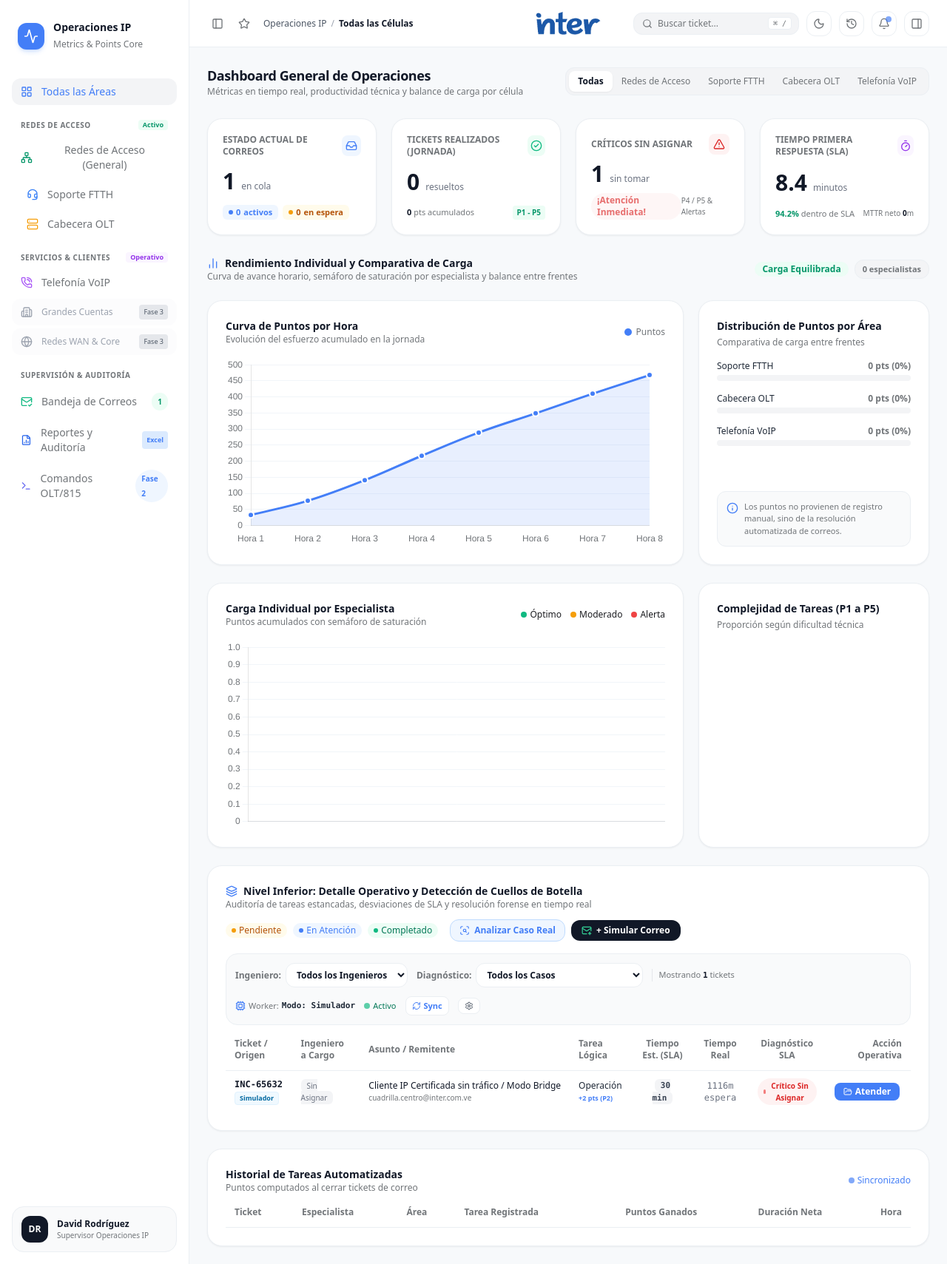
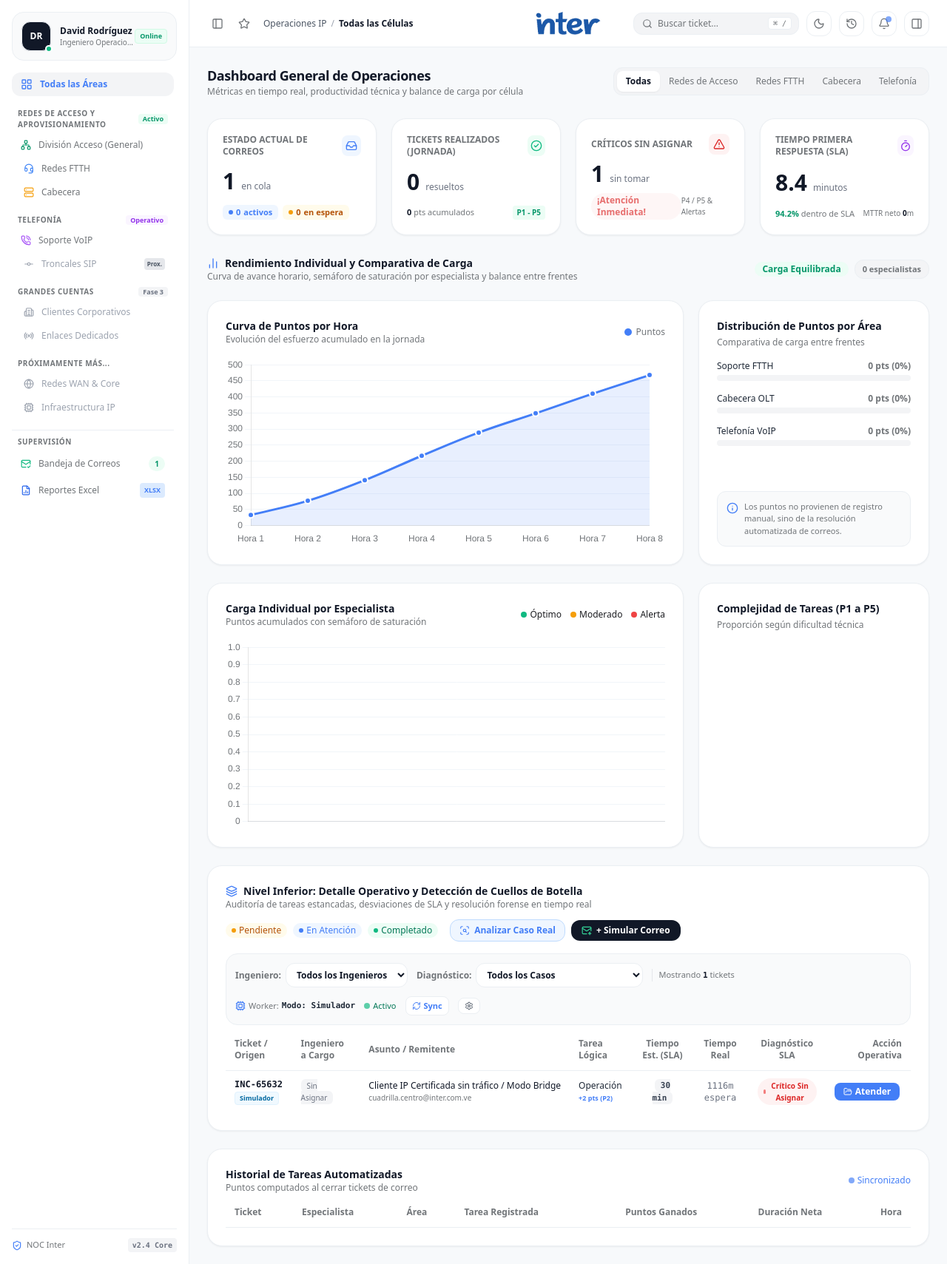
Before and after one commit to joseacorobo/PrototipoWeb_OperacionesIP, a FastAPI app: page / in a window 1280 px wide. Shown: the whole page at 74% size. Run offline with FastAPI, Linux system fonts and the light colour scheme; data comes from the database, SQL or seed files in the repository; data that the repository does not hold is empty; a map, chart or similar area stays blank; some libraries are stand-ins or nearby versions.

Commit message:
feat(sidebar): Implement minimalist navigation hierarchy and reposition active engineer profile to top sidebar

```diff
--- a/app/templates/dashboard.html
+++ b/app/templates/dashboard.html
@@ -52,110 +52,147 @@
     <!-- ============================================================== -->
     <!-- 1. LEFT SIDEBAR (Estilo SnowUI) -->
     <!-- ============================================================== -->
-    <aside class="w-64 bg-snow-sidebar border-r border-snow-border flex flex-col justify-between p-4 select-none">
-        <div>
-            <!-- Logo & Workspace -->
-            <div class="flex items-center gap-3 px-2 py-3 mb-6">
-                <div class="w-9 h-9 rounded-xl bg-snow-blue flex items-center justify-center text-white font-bold shadow-md shadow-blue-500/20">
-                    <i data-lucide="activity" class="w-5 h-5"></i>
+        <!-- ============================================================== -->
+    <!-- 1. LEFT SIDEBAR MINIMALISTA (SnowUI Design System)           -->
+    <!-- ============================================================== -->
+    <aside class="w-64 bg-snow-sidebar border-r border-snow-border flex flex-col justify-between p-4 select-none h-screen">
+
+        <!-- Contenedor Superior: Perfil del Ingeniero y Navegación -->
+        <div class="flex-1 flex flex-col overflow-hidden">
+
+            <!-- Perfil del Ingeniero / Usuario Logeado (Top Sidebar) -->
+            <div class="p-3 bg-gray-50 rounded-2xl border border-snow-border mb-4 flex items-center justify-between shadow-2xs">
+                <div class="flex items-center gap-3 overflow-hidden">
+                    <div class="relative shrink-0">
+                        <div class="w-10 h-10 rounded-xl bg-gray-900 text-white flex items-center justify-center font-bold text-xs shadow-xs border border-snow-border">
+                            DR
+                        </div>
+                        <span class="absolute -bottom-0.5 -right-0.5 w-2.5 h-2.5 rounded-full bg-emerald-500 border-2 border-white dark:border-[#1C1C1E]"></span>
+                    </div>
+                    <div class="overflow-hidden">
+                        <p class="text-xs font-bold text-gray-900 truncate">David Rodríguez</p>
+                        <p class="text-[10px] text-snow-muted truncate font-medium">Ingeniero Operaciones IP</p>
+                    </div>
                 </div>
-                <div>
-                    <h1 class="font-bold text-sm leading-tight text-gray-900">Operaciones IP</h1>
-                    <span class="text-xs text-snow-muted">Metrics & Points Core</span>
+                <div class="flex items-center">
+                    <span class="text-[9px] font-bold px-1.5 py-0.5 rounded bg-emerald-50 text-emerald-600 border border-emerald-100">Online</span>
                 </div>
             </div>
 
-            <!-- Navigation Sections -->
-            <div class="space-y-5">
+            <!-- Navegación Minimalista con Scroll Limpio -->
+            <div class="flex-1 overflow-y-auto space-y-4 pr-1">
 
-                <!-- Vista Global -->
+                <!-- Vista Global / General -->
                 <div>
-                    <button onclick="changeArea('Todas')" id="nav-area-todas" class="w-full flex items-center gap-3 px-3 py-2 rounded-xl text-sm font-medium bg-gray-100 text-snow-blue transition">
+                    <button onclick="changeArea('Todas')" id="nav-area-todas" class="w-full flex items-center gap-2.5 px-3 py-2 rounded-xl text-xs font-semibold bg-gray-100 text-snow-blue transition">
                         <i data-lucide="layout-grid" class="w-4 h-4"></i>
                         <span>Todas las Áreas</span>
                     </button>
                 </div>
 
-                <!-- Categoría 1: Redes de Acceso -->
+                <!-- Categoría 1: Redes de Acceso y Aprovisionamiento -->
                 <div>
-                    <div class="flex items-center justify-between px-3 mb-2">
-                        <p class="text-[10px] font-bold tracking-wider text-snow-muted uppercase">Redes de Acceso</p>
+                    <div class="flex items-center justify-between px-2 mb-1.5">
+                        <p class="text-[10px] font-bold tracking-wider text-snow-muted uppercase">Redes de Acceso y Aprovisionamiento</p>
                         <span class="text-[9px] font-bold px-1.5 py-0.2 rounded bg-emerald-50 text-emerald-600">Activo</span>
                     </div>
                     <nav class="space-y-1">
-                        <button onclick="changeArea('Acceso')" id="nav-area-acceso" class="w-full flex items-center gap-3 px-3 py-2 rounded-xl text-sm font-medium text-snow-muted hover:bg-gray-50 hover:text-gray-900 transition">
-                            <i data-lucide="network" class="w-4 h-4 text-emerald-600"></i>
-                            <span>Redes de Acceso (General)</span>
+                        <button onclick="changeArea('Acceso')" id="nav-area-acceso" class="w-full flex items-center gap-2.5 px-3 py-1.5 rounded-xl text-xs font-medium text-snow-muted hover:bg-gray-50 hover:text-gray-900 transition">
+                            <i data-lucide="network" class="w-3.5 h-3.5 text-emerald-600"></i>
+                            <span>División Acceso (General)</span>
                         </button>
-                        <button onclick="changeArea('Soporte')" id="nav-area-soporte" class="w-full flex items-center gap-3 px-3 py-2 rounded-xl text-sm font-medium text-snow-muted hover:bg-gray-50 hover:text-gray-900 transition pl-5">
-                            <i data-lucide="headset" class="w-4 h-4 text-blue-500"></i>
-                            <span>Soporte FTTH</span>
+                        <button onclick="changeArea('Soporte')" id="nav-area-soporte" class="w-full flex items-center gap-2.5 px-3 py-1.5 rounded-xl text-xs font-medium text-snow-muted hover:bg-gray-50 hover:text-gray-900 transition pl-4">
+                            <i data-lucide="headset" class="w-3.5 h-3.5 text-blue-500"></i>
+                            <span>Redes FTTH</span>
                         </button>
-                        <button onclick="changeArea('Cabecera')" id="nav-area-cabecera" class="w-full flex items-center gap-3 px-3 py-2 rounded-xl text-sm font-medium text-snow-muted hover:bg-gray-50 hover:text-gray-900 transition pl-5">
-                            <i data-lucide="server" class="w-4 h-4 text-amber-500"></i>
-                            <span>Cabecera OLT</span>
+                        <button onclick="changeArea('Cabecera')" id="nav-area-cabecera" class="w-full flex items-center gap-2.5 px-3 py-1.5 rounded-xl text-xs font-medium text-snow-muted hover:bg-gray-50 hover:text-gray-900 transition pl-4">
+                            <i data-lucide="server" class="w-3.5 h-3.5 text-amber-500"></i>
+                            <span>Cabecera</span>
                         </button>
                     </nav>
                 </div>
 
-                <!-- Categoría 2: Servicios & Clientes -->
+                <!-- Categoría 2: Telefonía -->
                 <div>
-                    <div class="flex items-center justify-between px-3 mb-2">
-                        <p class="text-[10px] font-bold tracking-wider text-snow-muted uppercase">Servicios & Clientes</p>
+                    <div class="flex items-center justify-between px-2 mb-1.5">
+                        <p class="text-[10px] font-bold tracking-wider text-snow-muted uppercase">Telefonía</p>
                         <span class="text-[9px] font-bold px-1.5 py-0.2 rounded bg-purple-50 text-purple-600">Operativo</span>
                     </div>
                     <nav class="space-y-1">
-                        <button onclick="changeArea('Telefonía')" id="nav-area-telefonia" class="w-full flex items-center gap-3 px-3 py-2 rounded-xl text-sm font-medium text-snow-muted hover:bg-gray-50 hover:text-gray-900 transition">
-                            <i data-lucide="phone-call" class="w-4 h-4 text-purple-500"></i>
-                            <span>Telefonía VoIP</span>
+                        <button onclick="changeArea('Telefonía')" id="nav-area-telefonia" class="w-full flex items-center gap-2.5 px-3 py-1.5 rounded-xl text-xs font-medium text-snow-muted hover:bg-gray-50 hover:text-gray-900 transition">
+                            <i data-lucide="phone-call" class="w-3.5 h-3.5 text-purple-500"></i>
+                            <span>Soporte VoIP</span>
                         </button>
-                        <div class="flex items-center gap-3 px-3 py-2 rounded-xl text-xs font-medium text-gray-400 cursor-not-allowed select-none bg-gray-50/50">
-                            <i data-lucide="building-2" class="w-4 h-4 text-gray-400"></i>
-                            <span>Grandes Cuentas</span>
-                            <span class="ml-auto text-[9px] bg-gray-200 text-gray-600 px-1.5 py-0.5 rounded font-medium">Fase 3</span>
-                        </div>
-                        <div class="flex items-center gap-3 px-3 py-2 rounded-xl text-xs font-medium text-gray-400 cursor-not-allowed select-none bg-gray-50/50">
-                            <i data-lucide="globe" class="w-4 h-4 text-gray-400"></i>
-                            <span>Redes WAN & Core</span>
-                            <span class="ml-auto text-[9px] bg-gray-200 text-gray-600 px-1.5 py-0.5 rounded font-medium">Fase 3</span>
+                        <div class="flex items-center gap-2.5 px-3 py-1.5 rounded-xl text-xs font-medium text-gray-400 select-none pl-4">
+                            <i data-lucide="git-commit" class="w-3.5 h-3.5 text-gray-400"></i>
+                            <span>Troncales SIP</span>
+                            <span class="ml-auto text-[8px] bg-gray-200 text-gray-600 px-1 py-0.2 rounded font-semibold">Prox.</span>
                         </div>
                     </nav>
                 </div>
 
-                <!-- Supervisión, FSM y Auditoría -->
+                <!-- Categoría 3: Grandes Cuentas -->
                 <div>
-                    <p class="text-[10px] font-bold tracking-wider text-snow-muted uppercase px-3 mb-2">Supervisión & Auditoría</p>
+                    <div class="flex items-center justify-between px-2 mb-1.5">
+                        <p class="text-[10px] font-bold tracking-wider text-snow-muted uppercase">Grandes Cuentas</p>
+                        <span class="text-[9px] font-bold px-1.5 py-0.2 rounded bg-gray-100 text-gray-500">Fase 3</span>
+                    </div>
                     <nav class="space-y-1">
-                        <a href="#inbox-section" class="flex items-center gap-3 px-3 py-2 rounded-xl text-sm font-medium text-snow-muted hover:bg-gray-50 hover:text-gray-900 transition">
-                            <i data-lucide="mail-check" class="w-4 h-4 text-emerald-500"></i>
+                        <div class="flex items-center gap-2.5 px-3 py-1.5 rounded-xl text-xs font-medium text-gray-400 select-none pl-4">
+                            <i data-lucide="building-2" class="w-3.5 h-3.5 text-gray-400"></i>
+                            <span>Clientes Corporativos</span>
+                        </div>
+                        <div class="flex items-center gap-2.5 px-3 py-1.5 rounded-xl text-xs font-medium text-gray-400 select-none pl-4">
+                            <i data-lucide="radio" class="w-3.5 h-3.5 text-gray-400"></i>
+                            <span>Enlaces Dedicados</span>
+                        </div>
+                    </nav>
+                </div>
+
+                <!-- Próximamente Más Áreas -->
+                <div>
+                    <div class="px-2 mb-1.5">
+                        <p class="text-[10px] font-bold tracking-wider text-snow-muted uppercase">Próximamente más...</p>
+                    </div>
+                    <nav class="space-y-1">
+                        <div class="flex items-center gap-2.5 px-3 py-1.5 rounded-xl text-xs font-medium text-gray-400 select-none pl-4">
+                            <i data-lucide="globe" class="w-3.5 h-3.5 text-gray-400"></i>
+                            <span>Redes WAN & Core</span>
+                        </div>
+                        <div class="flex items-center gap-2.5 px-3 py-1.5 rounded-xl text-xs font-medium text-gray-400 select-none pl-4">
+                            <i data-lucide="cpu" class="w-3.5 h-3.5 text-gray-400"></i>
+                            <span>Infraestructura IP</span>
+                        </div>
+                    </nav>
+                </div>
+
+                <!-- Supervisión Operativa & Auditoría -->
+                <div class="pt-2 border-t border-snow-border">
+                    <p class="text-[10px] font-bold tracking-wider text-snow-muted uppercase px-2 mb-1.5">Supervisión</p>
+                    <nav class="space-y-1">
+                        <a href="#inbox-section" class="flex items-center gap-2.5 px-3 py-1.5 rounded-xl text-xs font-medium text-snow-muted hover:bg-gray-50 hover:text-gray-900 transition">
+                            <i data-lucide="mail-check" class="w-3.5 h-3.5 text-emerald-500"></i>
                             <span>Bandeja de Correos</span>
-                            <span id="badge-inbox-count" class="ml-auto text-[10px] bg-emerald-50 text-emerald-600 px-2 py-0.5 rounded-full font-bold">3</span>
+                            <span id="badge-inbox-count" class="ml-auto text-[10px] bg-emerald-50 text-emerald-600 px-2 py-0.5 rounded-full font-bold">--</span>
                         </a>
-                        <button onclick="openReportsModal()" class="w-full flex items-center gap-3 px-3 py-2 rounded-xl text-sm font-medium text-snow-muted hover:bg-blue-50 hover:text-snow-blue transition text-left">
-                            <i data-lucide="file-bar-chart-2" class="w-4 h-4 text-blue-600"></i>
-                            <span>Reportes y Auditoría</span>
-                            <span class="ml-auto text-[9px] bg-blue-100 text-snow-blue px-1.5 py-0.5 rounded font-bold">Excel</span>
+                        <button onclick="openReportsModal()" class="w-full flex items-center gap-2.5 px-3 py-1.5 rounded-xl text-xs font-medium text-snow-muted hover:bg-blue-50 hover:text-snow-blue transition text-left">
+                            <i data-lucide="file-bar-chart-2" class="w-3.5 h-3.5 text-blue-600"></i>
+                            <span>Reportes Excel</span>
+                            <span class="ml-auto text-[9px] bg-blue-100 text-snow-blue px-1.5 py-0.5 rounded font-bold">XLSX</span>
                         </button>
-                        <a href="#" class="flex items-center gap-3 px-3 py-2 rounded-xl text-sm font-medium text-snow-muted hover:bg-gray-50 hover:text-gray-900 transition">
-                            <i data-lucide="terminal" class="w-4 h-4 text-indigo-500"></i>
-                            <span>Comandos OLT/815</span>
-                            <span class="ml-auto text-[10px] bg-blue-50 text-snow-blue px-2 py-0.5 rounded-full font-semibold">Fase 2</span>
-                        </a>
                     </nav>
                 </div>
 
             </div>
         </div>
 
-        <!-- User Profile Card -->
-        <div class="p-3 bg-gray-50 rounded-2xl border border-snow-border flex items-center gap-3">
-            <div class="w-9 h-9 rounded-xl bg-gray-900 text-white flex items-center justify-center font-bold text-xs">
-                DR
+        <!-- Pie Minimalista del Sidebar -->
+        <div class="pt-3 border-t border-snow-border flex items-center justify-between text-[11px] text-snow-muted">
+            <div class="flex items-center gap-1.5">
+                <i data-lucide="shield-check" class="w-3.5 h-3.5 text-snow-blue"></i>
+                <span class="font-medium">NOC Inter</span>
             </div>
-            <div class="overflow-hidden">
-                <p class="text-xs font-semibold text-gray-900 truncate">David Rodríguez</p>
-                <p class="text-[10px] text-snow-muted truncate">Supervisor Operaciones IP</p>
-            </div>
+            <span class="text-[10px] font-mono font-semibold text-gray-500 bg-gray-100 px-1.5 py-0.5 rounded">v2.4 Core</span>
         </div>
     </aside>
 
@@ -234,9 +271,9 @@
                 <div class="flex items-center bg-gray-100 p-1 rounded-xl text-xs font-medium border border-snow-border">
                     <button onclick="changeArea('Todas')" id="pill-area-todas" class="px-3 py-1.5 rounded-lg bg-white shadow-xs text-gray-900 font-semibold transition">Todas</button>
                     <button onclick="changeArea('Acceso')" id="pill-area-acceso" class="px-3 py-1.5 rounded-lg text-snow-muted hover:text-gray-900 transition">Redes de Acceso</button>
-                    <button onclick="changeArea('Soporte')" id="pill-area-soporte" class="px-3 py-1.5 rounded-lg text-snow-muted hover:text-gray-900 transition">Soporte FTTH</button>
-                    <button onclick="changeArea('Cabecera')" id="pill-area-cabecera" class="px-3 py-1.5 rounded-lg text-snow-muted hover:text-gray-900 transition">Cabecera OLT</button>
-                    <button onclick="changeArea('Telefonía')" id="pill-area-telefonia" class="px-3 py-1.5 rounded-lg text-snow-muted hover:text-gray-900 transition">Telefonía VoIP</button>
+                    <button onclick="changeArea('Soporte')" id="pill-area-soporte" class="px-3 py-1.5 rounded-lg text-snow-muted hover:text-gray-900 transition">Redes FTTH</button>
+                    <button onclick="changeArea('Cabecera')" id="pill-area-cabecera" class="px-3 py-1.5 rounded-lg text-snow-muted hover:text-gray-900 transition">Cabecera</button>
+                    <button onclick="changeArea('Telefonía')" id="pill-area-telefonia" class="px-3 py-1.5 rounded-lg text-snow-muted hover:text-gray-900 transition">Telefonía</button>
                 </div>
             </div>
 
```
